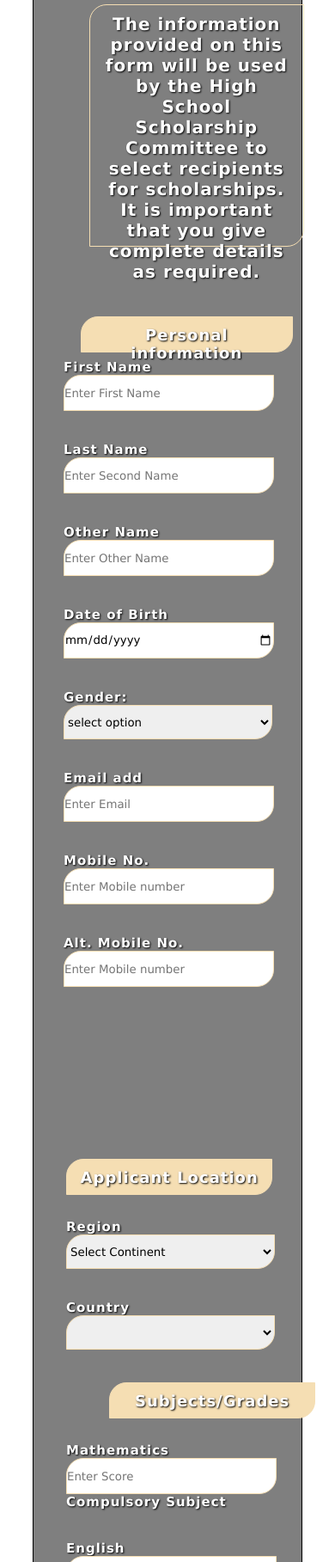
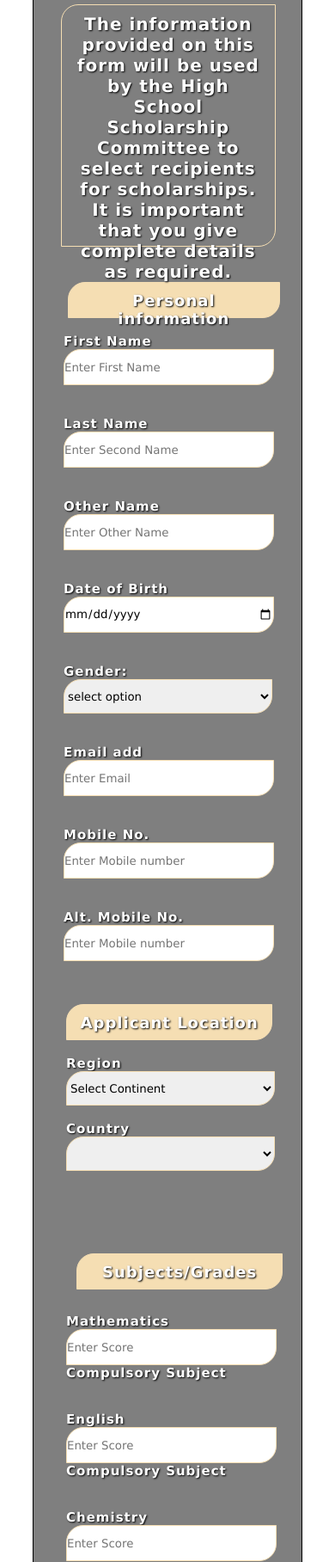
Before and after one commit to Tech8468/scholarshipform, a plain HTML site: page index.html in a window 390 px wide. Shown: the part 183-2000 px from the top of the page at 86% size. Drawn offline with Linux system fonts and the light colour scheme.

Commit message:
hello app

```diff
--- a/index.html
+++ b/index.html
@@ -120,7 +120,7 @@
                     <option value="4">North America</option>
                     <option value="5">Rest of the world</option>
                 </select><br>
-                <label id="regionError"></label><br><br>
+                <label id="regionError"></label><br>
                 <label id="country">Country</label>
                 <select name="countries" id="countries">
                     <option value=""></option>
--- a/main.css
+++ b/main.css
@@ -488,7 +488,7 @@ button {
     .row1 {
         width: 80%;
         height: 400px;
-        margin-left: 35px;
+        margin-left: 2px;
         margin-top: 20px;
         justify-content: center;
 
@@ -529,8 +529,7 @@ button {
     .row2 {
         width: 80%;
         height: 40px;
-        margin-left: 35px;
-        margin-top: 20px;
+        margin-left: 20px;
         justify-content: center;
 
     }
@@ -538,7 +537,7 @@ button {
     .row2 .header1 {
         width: 90%;
         height: 20px;
-        margin-top: 30px;
+        margin-top: 10px;
         padding: 10px;
         text-align: center;
         color: white;
@@ -553,14 +552,16 @@ button {
         background-color: wheat;
 
     }
+
+
     .row3{
         display: none;
     }
     .row3a {
         width: 100%;
-        height: 900px;
+        height: 750px;
         margin-left: 35px;
-        margin-top: 20px;
+        margin-top: 10px;
         display: block;
 
     }
@@ -604,15 +605,15 @@ button {
         width: 100%;
         height: 50px;
         margin-left: 38px;
-        margin-top: 20px;
+        margin-top: 10px;
         display: block;
     }
 
     .row4b{
         width: 100%;
-        height: 150px;
+        height: 200px;
         margin-left: 38px;
-        margin-top: 20px;
+        margin-top: 10px;
         display: block;
     }
 
@@ -659,8 +660,8 @@ button {
     .row5{
         width: 100%;
         height: 50px;
-        margin-left: 38px;
-        margin-top: 40px;
+        margin-left: 0.01px;
+        margin-top: 10px;
         display: block;
     }
 
@@ -668,7 +669,6 @@ button {
         width: 70%;
         height: 20px;
         margin-top: 30px;
-        padding: 10px;
         text-align: center;
         color: white;
         font-size: 18px;
@@ -686,7 +686,7 @@ button {
 
     .row6a{
         width: 100%;
-        height: 1000px;
+        height: 900px;
         margin-left: 38px;
         margin-top: 20px;
         display: block;
@@ -723,8 +723,13 @@ button {
         cursor: pointer;
         margin-left: 130px;
         border-radius: 10px;
-        background-color: aqua;
+        background-color: wheat;
         margin-top: 80px;
+    }
+
+    #applyBtn:hover {
+        color: rgb(216, 216, 229);
+        background-color: rgb(9, 36, 169);
     }
 
 
```
